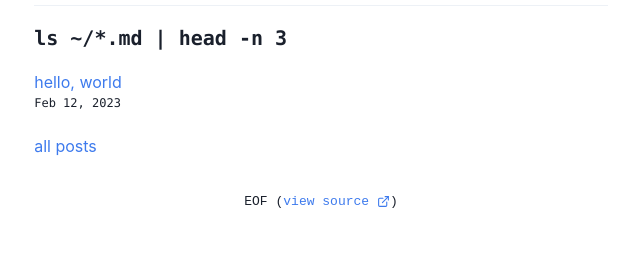
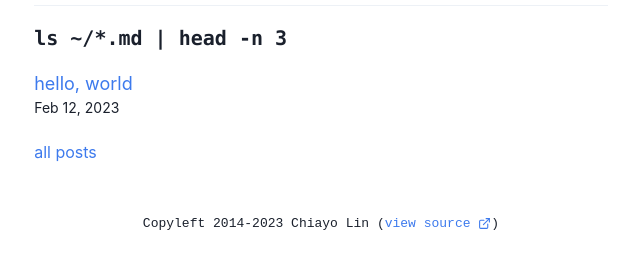
Before and after one commit to chiayolin/chiayolin.org, a Next.js app: page / in a window 1280 px wide. Shown: the part 752-1020 px from the top of the page, without its empty margins (319-959 px from the left). Before the commit the page ends 996 px from the top, so only its background shows below. Built offline with nearby package versions, Linux system fonts and the light colour scheme.

Commit message:
polish looks

```diff
--- a/src/components/footer.tsx
+++ b/src/components/footer.tsx
@@ -4,12 +4,12 @@ import { ExternalLinkIcon } from "@chakra-ui/icons";
 
 const Footer: FC = () => (
   <>
-    <Center mt='8' mb='8'>
+    <Center mt='12' mb='12'>
       <Text
         textAlign='center'
         fontFamily='monospace'
       >
-        EOF (
+        Copyleft 2014-2023 Chiayo Lin (
         <Link
           href='https://github.com/chiayolin/chiayolin.github.io'
           isExternal
--- a/src/pages/index.tsx
+++ b/src/pages/index.tsx
@@ -121,7 +121,7 @@ export default function Home({ postMeta }: {postMeta: PostMeta[]}) {
           .values(postMeta)
           .slice(0, 3).map(({postId, title, date}) => (
             <Box key={postId}>
-              <Text>
+              <Text fontSize='lg'>
                 <Link
                   as={NextLink}
                   href={`/weblog/${postId}`}
@@ -130,8 +130,7 @@ export default function Home({ postMeta }: {postMeta: PostMeta[]}) {
                 </Link>
               </Text>
               <Text
-                fontSize='xs'
-                fontFamily='mono'
+                fontSize='sm'
                 colorScheme='gray'
               >
                 {formatDate(date)}
--- a/src/pages/weblog/index.tsx
+++ b/src/pages/weblog/index.tsx
@@ -27,12 +27,12 @@ export default function Weblog( { postMeta }: { postMeta: PostMeta[] }) {
       <VStack align='start'>
         {Object.values(postMeta).map(({postId, title, date}) => (
           <Box key={postId}>
-            <Text>
+            <Text fontSize='lg'>
               <Link as={NextLink} href={`/weblog/${postId}`}>
                 {title}
               </Link>
             </Text>
-            <Text fontFamily='mono' fontSize='xs' colorScheme='gray'>
+            <Text fontSize='sm' colorScheme='gray'>
               {formatDate(date)}
             </Text>
           </Box>
```
